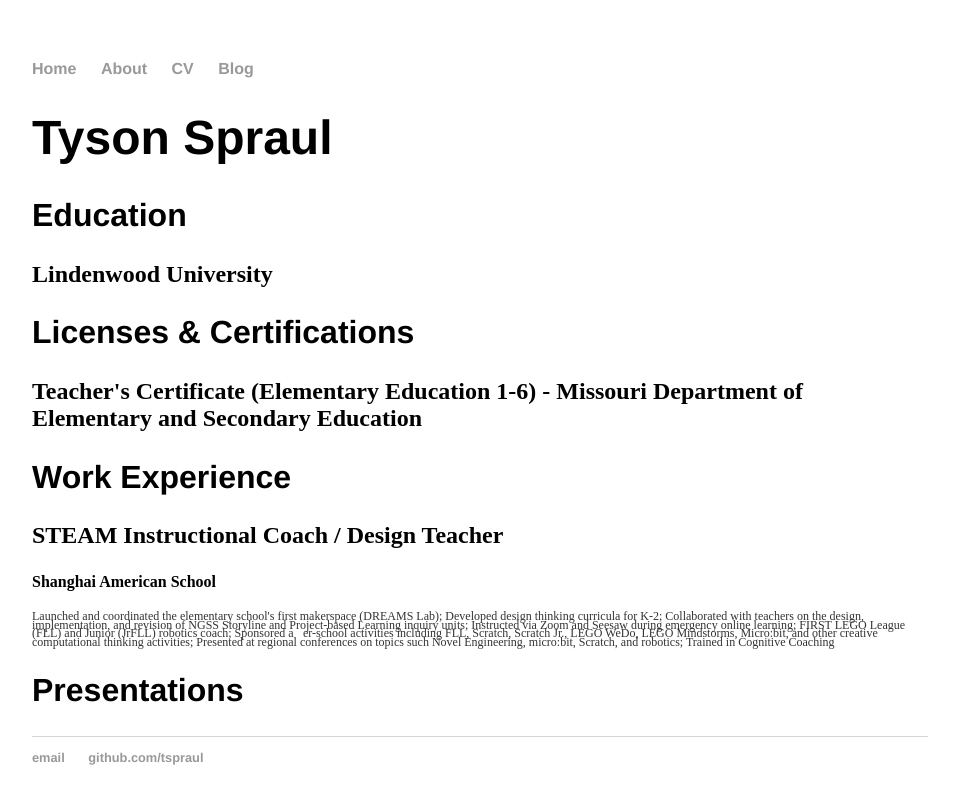
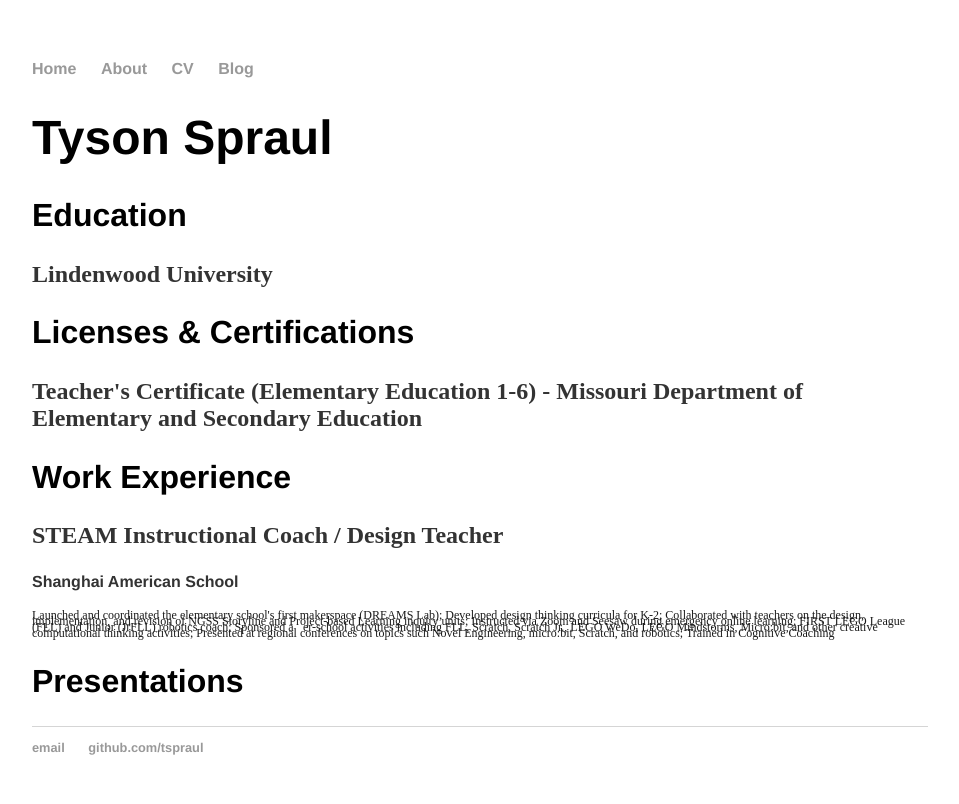
Before and after one commit to tspraul/tspraul, a Jekyll site: the page built from cv/index.html, in a window 1280 px wide. Shown: the top 804 px of the page, without its empty margins (160-1119 px from the left). Built offline with Jekyll 4.4.1, drawn with Linux system fonts in a browser that asks for light colours.

Commit message:
Update main.css

```diff
--- a/css/main.css
+++ b/css/main.css
@@ -29,14 +29,17 @@ h2 {
 }
 h3 {
     font-size: 1.5em;
+    color: #333;
 }
 h4 {
     font-size: 1em;
+    font-family:'Helvetica', 'Arial', 'Sans-Serif';
+    color: #333;
 }
 p {
     font-size: .75em;
-    line-height: .7em;
-    color: #333;
+    line-height: .5em;
+    color: #1a1a1a;
 }
 footer {
     border-top: 1px solid #d5d5d5;
```
